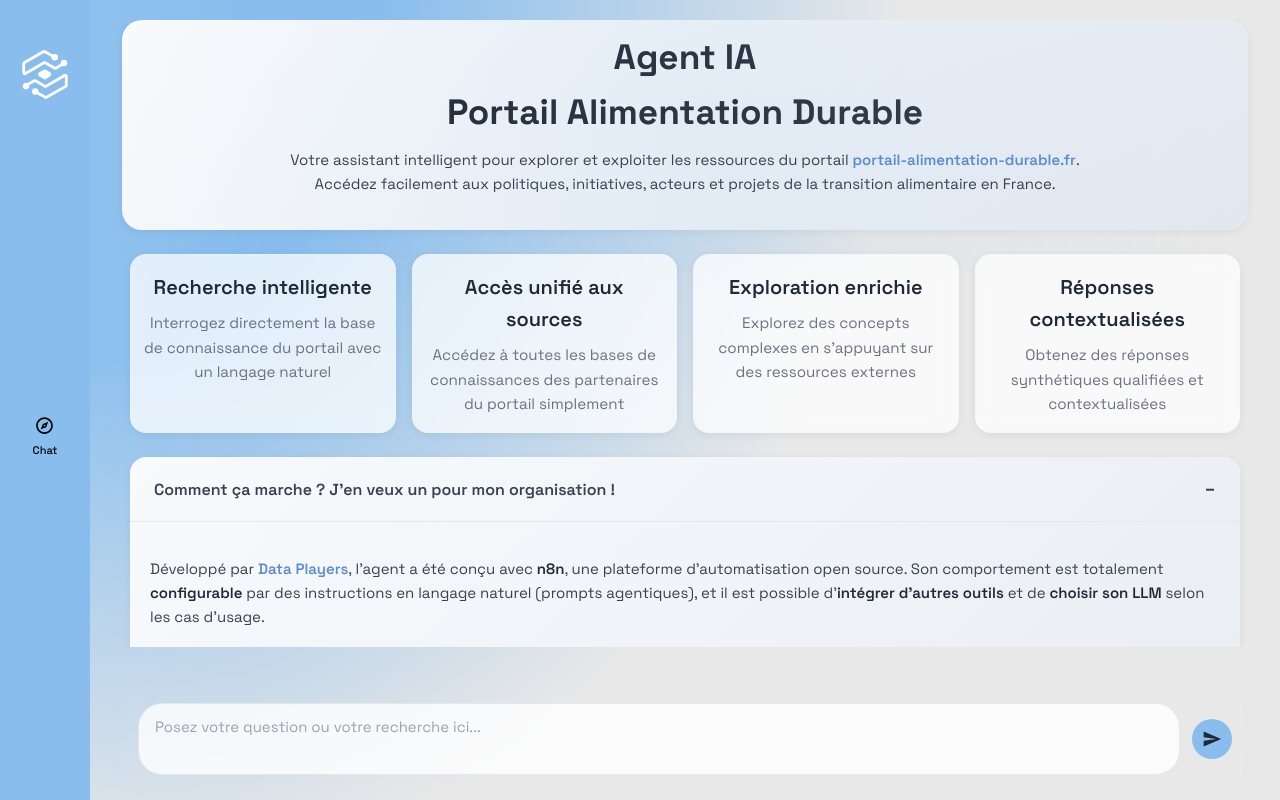
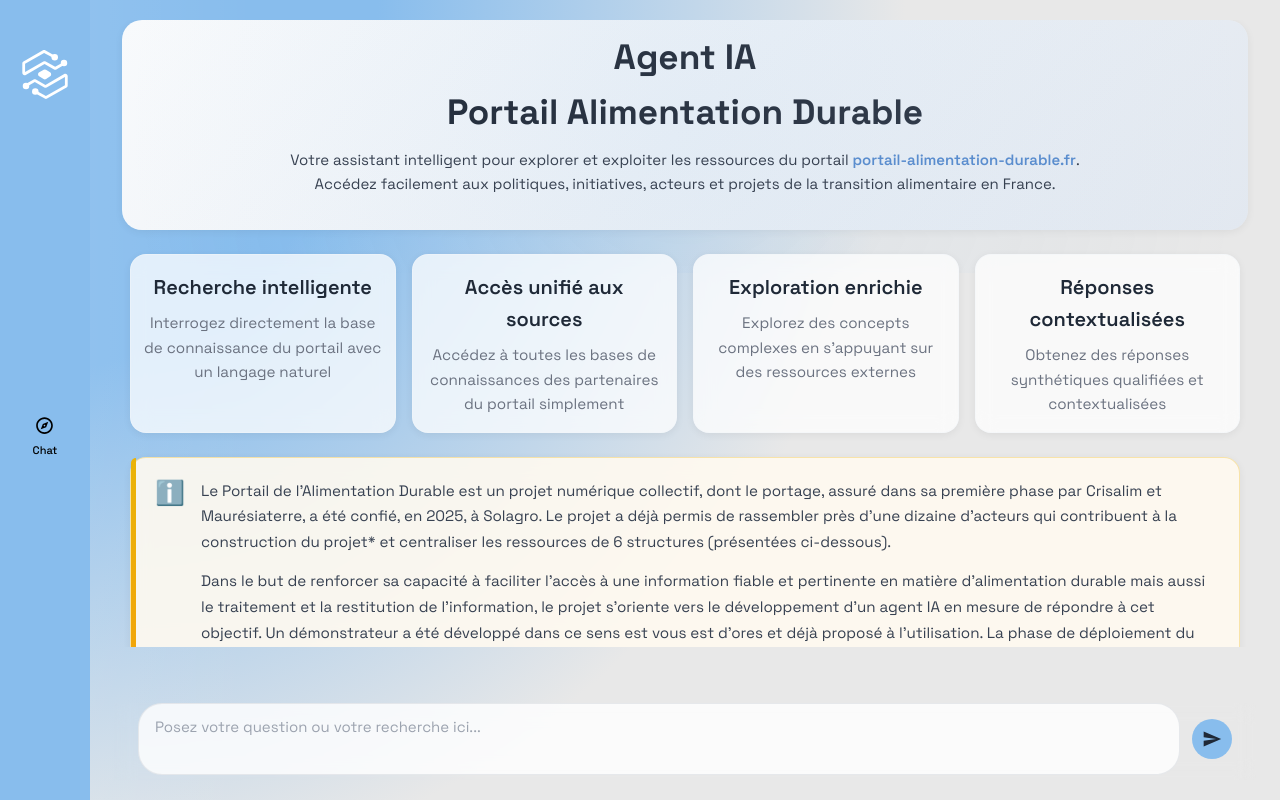
Before and after one commit to data-players/Portail-AD-Front-Agent, a React (Create React App) app in the folder frontend/: page /#/chat in a window 1280 px wide. Built offline with nearby package versions, Linux system fonts and the light colour scheme.

Commit message:
Add project disclaimer section to intro message

```diff
--- a/frontend/src/components/IntroMessage.css
+++ b/frontend/src/components/IntroMessage.css
@@ -154,6 +154,74 @@
 .intro-content strong {
   color: #1f2937;
   font-weight: 600;
+}
+
+/* Disclaimer Section */
+.disclaimer-section {
+  margin: 1.5rem 0;
+  padding: 0 0.5rem;
+  width: 100%;
+  box-sizing: border-box;
+}
+
+.disclaimer-content {
+  background: rgba(255, 250, 240, 0.9);
+  backdrop-filter: blur(10px);
+  border-radius: 16px;
+  padding: 1.2rem 1.5rem;
+  border: 1.5px solid rgba(234, 179, 8, 0.3);
+  box-shadow: 0 2px 8px rgba(0, 0, 0, 0.06);
+  display: flex;
+  gap: 1rem;
+  align-items: flex-start;
+  position: relative;
+}
+
+.disclaimer-content::before {
+  content: '';
+  position: absolute;
+  top: 0;
+  left: 0;
+  width: 5px;
+  height: 100%;
+  background: linear-gradient(180deg, #eab308, #f59e0b);
+  border-radius: 16px 0 0 16px;
+}
+
+.disclaimer-icon {
+  font-size: 1.5rem;
+  flex-shrink: 0;
+  line-height: 1;
+  margin-top: 0.2rem;
+}
+
+.disclaimer-text {
+  flex: 1;
+  font-size: 0.95rem;
+  line-height: 1.7;
+  color: #374151;
+  margin: 0;
+}
+
+.disclaimer-text p {
+  margin: 0 0 0.8rem 0;
+}
+
+.disclaimer-text p:last-child {
+  margin-bottom: 0;
+}
+
+.disclaimer-text a {
+  color: #d97706;
+  font-weight: 600;
+  text-decoration: none;
+  border-bottom: 1px solid rgba(217, 119, 6, 0.3);
+  transition: all 0.2s ease;
+}
+
+.disclaimer-text a:hover {
+  color: #b45309;
+  border-bottom-color: #b45309;
 }
 
 /* CTA Section */
@@ -325,6 +393,26 @@
     margin: 0.8rem 0 0.3rem;
     padding: 0 0.25rem;
   }
+
+  .disclaimer-section {
+    margin: 1.2rem 0;
+    padding: 0 0.25rem;
+  }
+
+  .disclaimer-content {
+    padding: 1rem;
+    gap: 0.8rem;
+    flex-direction: column;
+  }
+
+  .disclaimer-icon {
+    align-self: flex-start;
+    margin-top: 0;
+  }
+
+  .disclaimer-text {
+    font-size: 0.9rem;
+  }
 }
 
 /* Updated styles for better visibility */
--- a/frontend/src/components/IntroMessage.js
+++ b/frontend/src/components/IntroMessage.js
@@ -43,6 +43,15 @@
 **Utilisez la barre de recherche ci dessous pour interagir avec l'agent.**
 `;
 
+  // Disclaimer text about the project
+  const disclaimerText = `
+Le Portail de l'Alimentation Durable est un projet numérique collectif, dont le portage, assuré dans sa première phase par Crisalim et Maurésiaterre, a été confié, en 2025, à Solagro. Le projet a déjà permis de rassembler près d'une dizaine d'acteurs qui contribuent à la construction du projet* et centraliser les ressources de 6 structures (présentées ci-dessous).
+
+Dans le but de renforcer sa capacité à faciliter l'accès à une information fiable et pertinente en matière d'alimentation durable mais aussi le traitement et la restitution de l'information, le projet s'oriente vers le développement d'un agent IA en mesure de répondre à cet objectif. Un démonstrateur a été développé dans ce sens est vous est d'ores et déjà proposé à l'utilisation. La phase de déploiement du projet qui débute vise à permettre l'amélioration de cet outil.
+
+Pour partager vos retours sur ce démonstrateur, vos attentes et/ou idées sur ce type d'outil, n'hésitez pas à écrire à : contact@portail-alimentation-durable.fr
+`;
+
   const toggleAccordion = () => {
     setIsAccordionOpen(!isAccordionOpen);
   };
@@ -84,6 +93,17 @@
           </div>
 
 
+        </div>
+
+        {/* Disclaimer Section */}
+        <div className="disclaimer-section">
+          <div className="disclaimer-content">
+            <div className="disclaimer-icon">ℹ️</div>
+            <div
+              className="disclaimer-text markdown"
+              dangerouslySetInnerHTML={{ __html: marked(disclaimerText) }}
+            />
+          </div>
         </div>
 
         {/* CTA Section */}
```
